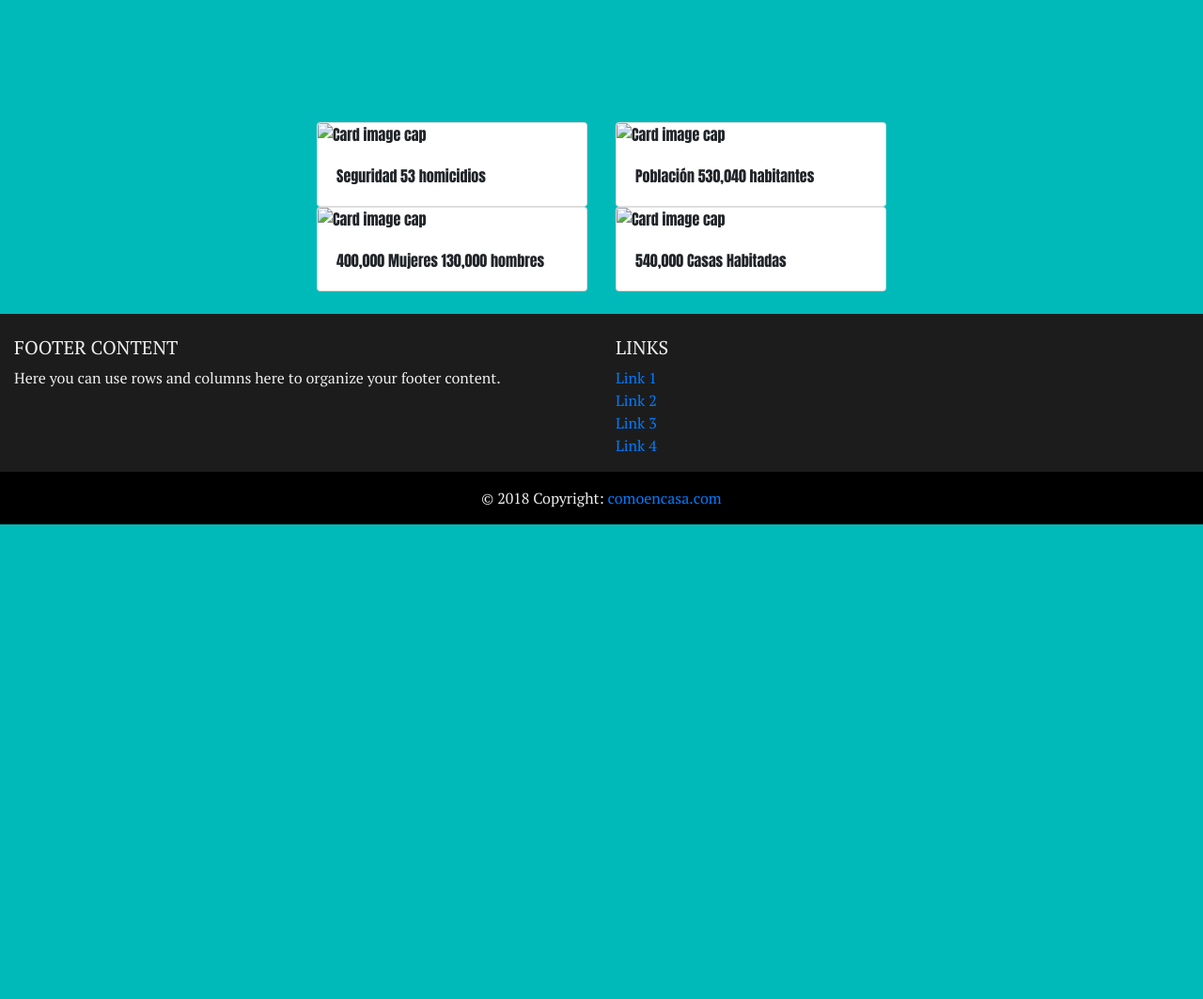
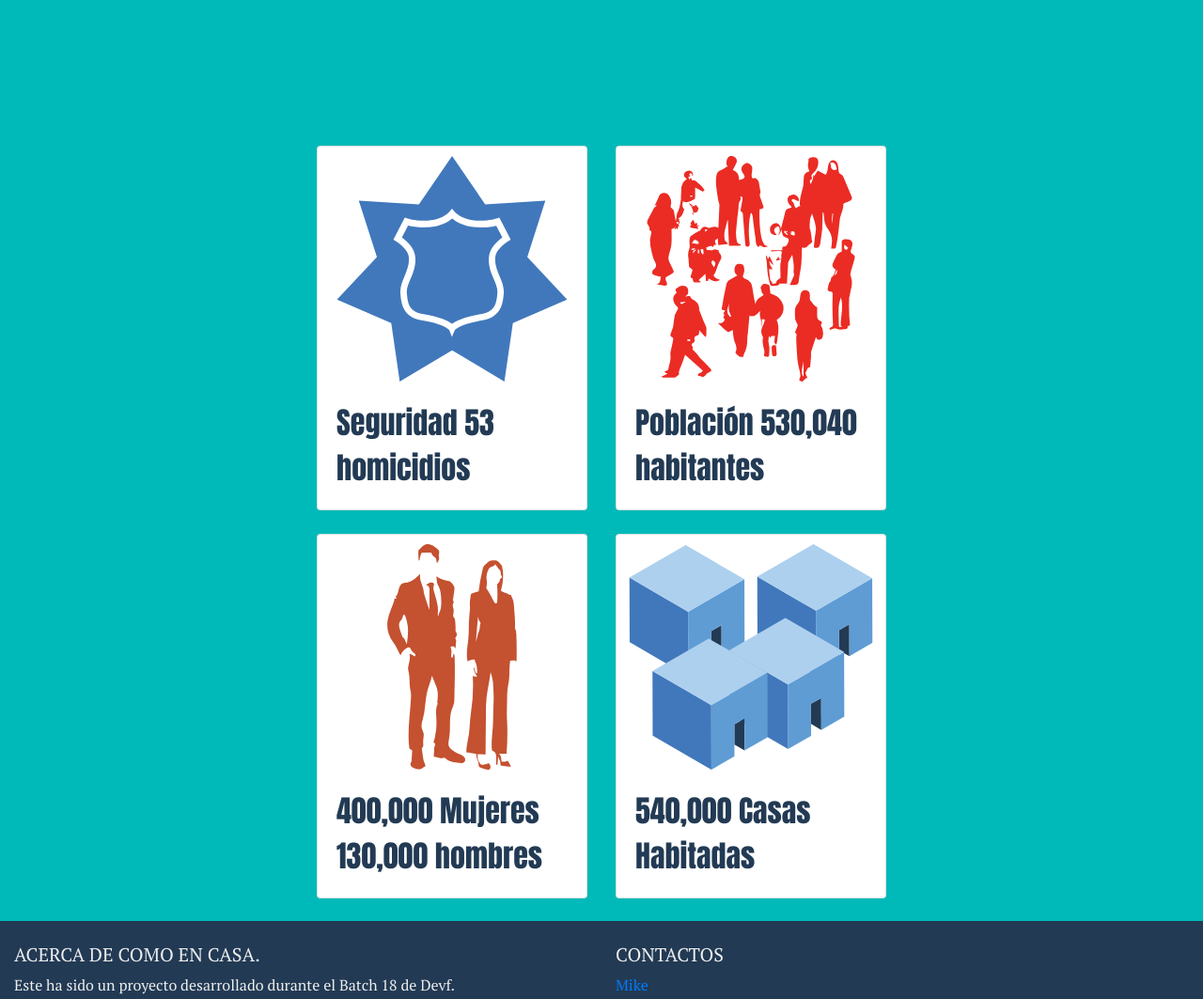
Before and after one commit to movilidad-impact/front-end, a plain HTML site: page index.html in a window 1280 px wide. Shown: the part 880-1943 px from the top of the page at 94% size. Before the commit the page ends 1438 px from the top, so only its background shows below. Drawn offline with nearby package versions, Linux system fonts and the light colour scheme; some packages are replaced by stand-ins of ours.

Commit message:
Canbios
Continuación de diseño.

```diff
--- a/css/estilo.css
+++ b/css/estilo.css
@@ -29,11 +29,18 @@ body {
 .card {
   width: 18rem;
   font-family: 'Anton', sans-serif;
+  margin-top: 25px;
 }
-
-
+.pictograma {
+  height: 250px;
+  padding-top: 10px;
+}
+.card-text {
+  font-size: 2em;
+  color: #223A54;
+}
 .page-footer {
-  background-color: #1c1c1c;
+  background-color: #223A54;
   color: #eeeeee;
 }
 .footer-copyright {
--- a/index.html
+++ b/index.html
@@ -28,7 +28,7 @@
           <div class="row justify-content-md-center">
             <div class="seguridad col-md-auto">
               <div class="card">
-                <img class="card-img-top" src="..." alt="Card image cap">
+                <img class="card-img-top pictograma" src="img/seguridad.svg" alt="Escudo que simboliza seguridad.">
                 <div class="card-body">
                   <p class="card-text">Seguridad 53 homicidios</p>
                 </div>
@@ -36,7 +36,7 @@
             </div>
             <div class="poblacion col-md-auto">
               <div class="card">
-                <img class="card-img-top" src="..." alt="Card image cap">
+                <img class="card-img-top pictograma" src="img/gente.svg" alt="Gente.">
                 <div class="card-body">
                   <p class="card-text">Población 530,040 habitantes</p>
                 </div>
@@ -46,7 +46,7 @@
           <div class="row justify-content-md-center">
             <div class="sexo col-md-auto">
               <div class="card">
-                <img class="card-img-top" src="..." alt="Card image cap">
+                <img class="card-img-top pictograma" src="img/hombre-mujer.svg" alt="Icono de hombre y mujer.">
                 <div class="card-body">
                   <p class="card-text">400,000 Mujeres 130,000 hombres</p>
                 </div>
@@ -54,7 +54,7 @@
             </div>
             <div class="casas col-md-auto">
               <div class="card">
-                <img class="card-img-top" src="..." alt="Card image cap">
+                <img class="card-img-top pictograma" src="img/casas.svg" alt="Pictograma casas.">
                 <div class="card-body">
                   <p class="card-text">540,000 Casas Habitadas</p>
                 </div>
@@ -72,19 +72,20 @@
 
                   <!--First column-->
                   <div class="col-md-6">
-                      <h5 class="text-uppercase">Footer Content</h5>
-                      <p>Here you can use rows and columns here to organize your footer content.</p>
+                      <h5 class="text-uppercase">Acerca de como en casa.</h5>
+                      <p>Este ha sido un proyecto desarrollado durante el Batch 18 de Devf.</p>
                   </div>
                   <!--/.First column-->
 
                   <!--Second column-->
                   <div class="col-md-6">
-                      <h5 class="text-uppercase">Links</h5>
+                      <h5 class="text-uppercase">Contactos</h5>
                       <ul class="list-unstyled">
-                          <li><a href="#!">Link 1</a></li>
-                          <li><a href="#!">Link 2</a></li>
-                          <li><a href="#!">Link 3</a></li>
-                          <li><a href="#!">Link 4</a></li>
+                          <li><a href="#!">Mike</a></li>
+                          <li><a href="#!">Grace</a></li>
+                          <li><a href="#!">Alonso</a></li>
+                          <li><a href="#!">Sidny</a></li>
+                          <li><a href="#!">David</a></li>
                       </ul>
                   </div>
                   <!--/.Second column-->
```
Also changed, not shown: img/casas.svg (added), img/gente.svg (added), img/hombre-mujer.svg (added), img/seguridad.svg (added), 1 other file.
